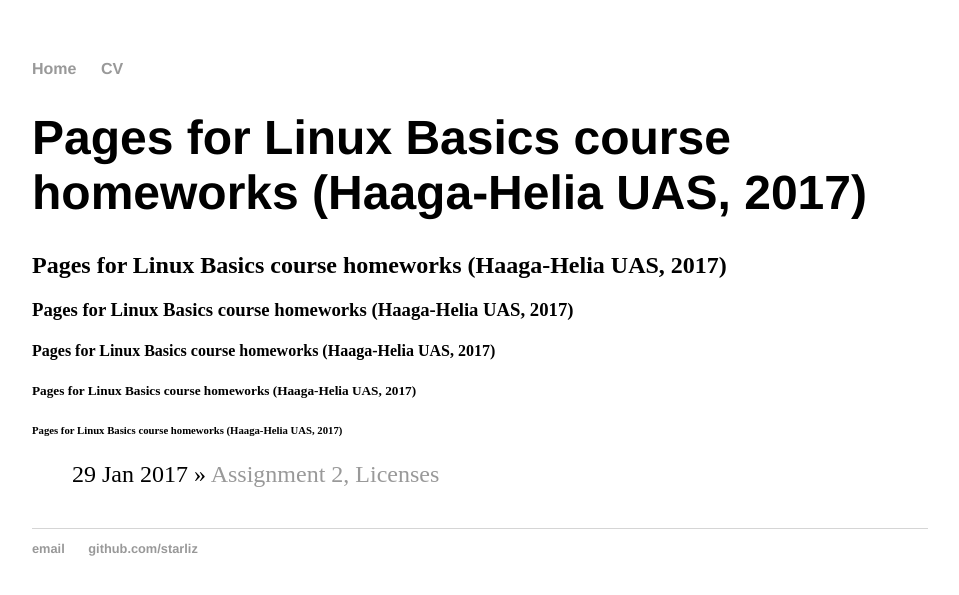
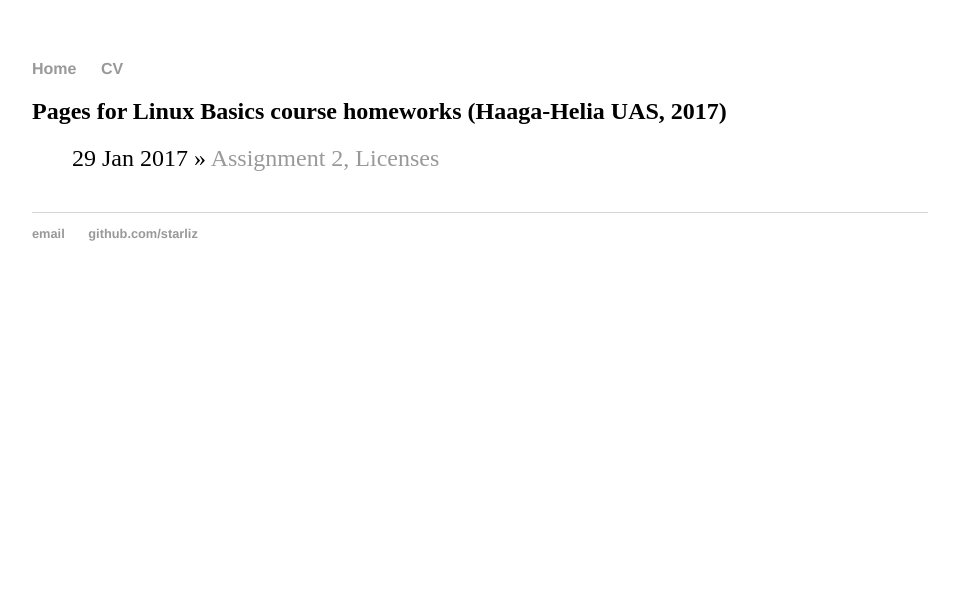
Before and after one commit to starliz/starliz.github.io, a Jekyll site: the page built from index.html, in a window 1280 px wide. Shown: the top 595 px of the page, without its empty margins (160-1119 px from the left). Built offline with Jekyll 4.4.1, drawn with Linux system fonts in a browser that asks for light colours.

Commit message:
use h2 for title in index.html

```diff
--- a/index.html
+++ b/index.html
@@ -2,12 +2,8 @@
 layout: default
 title: Pages for Linux Basics course homeworks (Haaga-Helia UAS, 2017)
 ---
-	<h1>{{ page.title }}</h1>
 	<h2>{{ page.title }}</h2>
-	<h3>{{ page.title }}</h3>
-	<h4>{{ page.title }}</h4>
-	<h5>{{ page.title }}</h5>
-	<h6>{{ page.title }}</h6>
+
 	<ul class="posts">
 
 	  {% for post in site.posts %}
```
